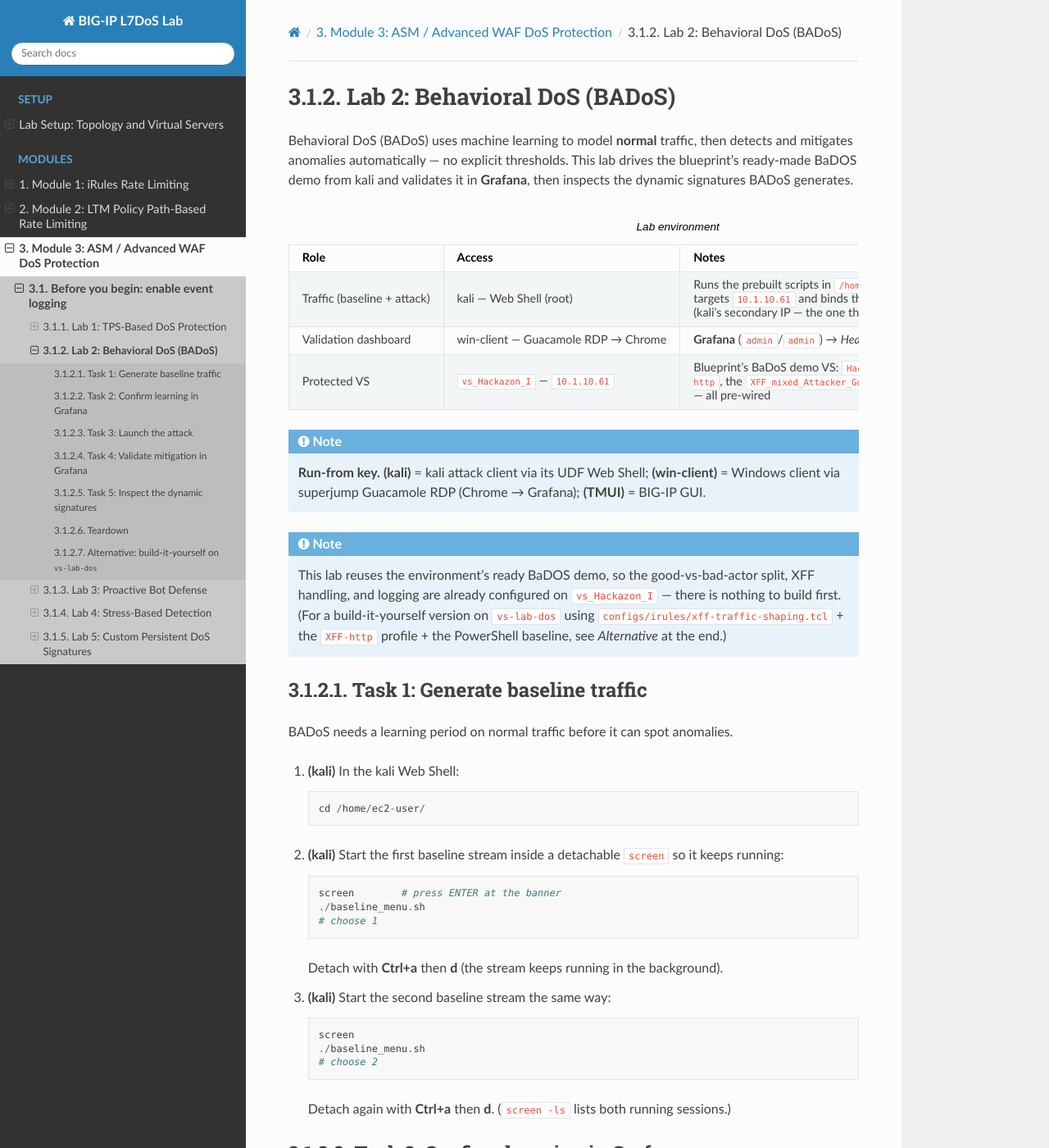
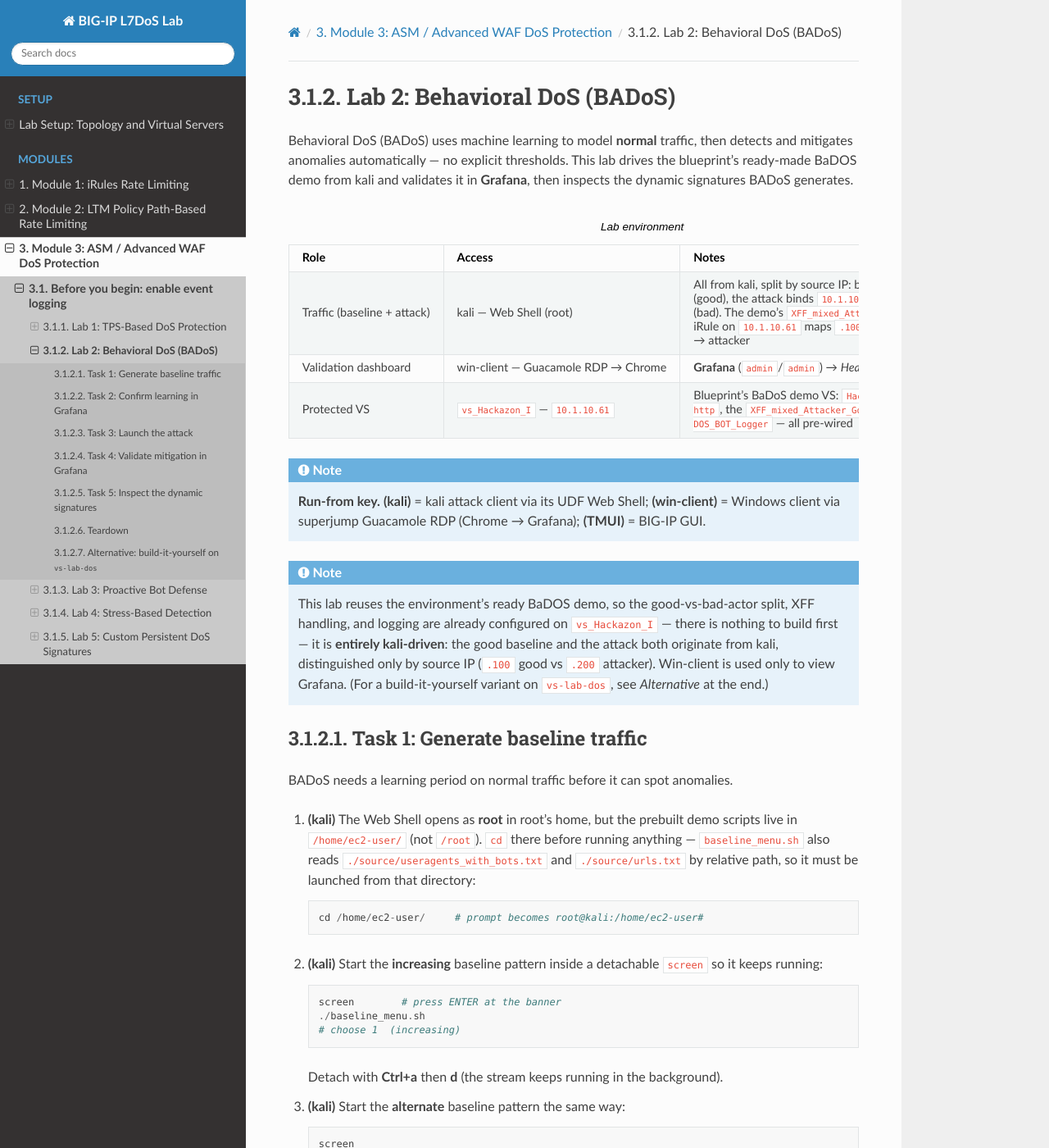
Before and after one commit to snowblind-/BIG-IP-L7DoS-Lab, a Sphinx documentation site: the page built from docs/module3-asm-waf/lab2/lab2-behavioral-dos.rst, in a window 1280 px wide and 1400 px high. Shown: the whole window at 82% size. Built offline with Sphinx 7.4.7 and the Read the Docs theme 3.1.0, drawn with Linux system fonts in a browser that asks for light colours; some of the changed text lies outside the part shown.

Commit message:
Lab 2: correct baseline to kali .100 model + note root vs /home/ec2-user script path
- Baseline corrections per baseline_menu.sh: source-binds 10.1.10.100 (good;
  menu 1=increasing, 2=alternate) vs AB_DOS.sh 10.1.10.200 (attacker), both from
  kali against 10.1.10.61; env table + model note + Task 1 labels updated;
  Alternative trimmed.
- Call out that the kali Web Shell opens as root but the demo scripts live in
  /home/ec2-user/ (not /root), and must be run from there (relative ./source/).

```diff
--- a/docs/module3-asm-waf/lab2/lab2-behavioral-dos.rst
+++ b/docs/module3-asm-waf/lab2/lab2-behavioral-dos.rst
@@ -15,9 +15,9 @@
      - Notes
    * - Traffic (baseline + attack)
      - kali — Web Shell (root)
-     - Runs the prebuilt scripts in ``/home/ec2-user/``. ``AB_DOS.sh`` targets
-       ``10.1.10.61`` and binds the attack to source ``10.1.10.200`` (kali's
-       secondary IP — the one the demo's XFF iRule tags as the bad actor)
+     - All from kali, split by source IP: baseline binds ``10.1.10.100`` (good),
+       the attack binds ``10.1.10.200`` (bad). The demo's ``XFF_mixed_Attacker_Good``
+       iRule on ``10.1.10.61`` maps ``.100`` → good and ``.200`` → attacker
    * - Validation dashboard
      - win-client — Guacamole RDP → Chrome
      - **Grafana** (``admin``/``admin``) → *Health and Mitigations*
@@ -37,36 +37,43 @@
 
    This lab reuses the environment's ready BaDOS demo, so the good-vs-bad-actor
    split, XFF handling, and logging are already configured on ``vs_Hackazon_I`` —
-   there is nothing to build first. (For a build-it-yourself version on
-   ``vs-lab-dos`` using ``configs/irules/xff-traffic-shaping.tcl`` + the
-   ``XFF-http`` profile + the PowerShell baseline, see *Alternative* at the end.)
+   there is nothing to build first — it is **entirely kali-driven**: the good
+   baseline and the attack both originate from kali, distinguished only by source
+   IP (``.100`` good vs ``.200`` attacker). Win-client is used only to view
+   Grafana. (For a build-it-yourself variant on ``vs-lab-dos``, see *Alternative*
+   at the end.)
 
 Task 1: Generate baseline traffic
 ---------------------------------
 
 BADoS needs a learning period on normal traffic before it can spot anomalies.
 
-#. **(kali)** In the kali Web Shell::
+#. **(kali)** The Web Shell opens as **root** in root's home, but the prebuilt
+   demo scripts live in ``/home/ec2-user/`` (not ``/root``). ``cd`` there before
+   running anything — ``baseline_menu.sh`` also reads
+   ``./source/useragents_with_bots.txt`` and ``./source/urls.txt`` by relative
+   path, so it must be launched from that directory::
 
-      cd /home/ec2-user/
+      cd /home/ec2-user/     # prompt becomes root@kali:/home/ec2-user#
 
-#. **(kali)** Start the first baseline stream inside a detachable ``screen`` so it
-   keeps running::
+#. **(kali)** Start the **increasing** baseline pattern inside a detachable
+   ``screen`` so it keeps running::
 
       screen        # press ENTER at the banner
       ./baseline_menu.sh
-      # choose 1
+      # choose 1  (increasing)
 
    Detach with **Ctrl+a** then **d** (the stream keeps running in the background).
 
-#. **(kali)** Start the second baseline stream the same way::
+#. **(kali)** Start the **alternate** baseline pattern the same way::
 
       screen
       ./baseline_menu.sh
-      # choose 2
+      # choose 2  (alternate)
 
-   Detach again with **Ctrl+a** then **d**. (``screen -ls`` lists both running
-   sessions.)
+   Detach again with **Ctrl+a** then **d**. (``screen -ls`` lists both sessions.)
+   Both patterns source from ``10.1.10.100`` with randomised user-agents and
+   URLs, so BADoS learns a model built from many apparent legitimate clients.
 
 Task 2: Confirm learning in Grafana
 -----------------------------------
@@ -141,14 +148,15 @@
 Alternative: build-it-yourself on ``vs-lab-dos``
 ------------------------------------------------
 
-To construct the same demo from scratch on the lab VIP instead of the prebuilt
-one, use ``vs-lab-dos`` with the ``lab_dos_bados_profile`` DoS profile, swap it to
-the ``XFF-http`` profile, attach ``configs/irules/xff-traffic-shaping.tcl``
-(good = win-client ``10.1.10.4``, attacker = kali), drive the good baseline from
-win-client with ``C:\lab\baseline-traffic.ps1`` and the attack from kali with
-``~/lab/scripts/attack/http-flood.sh``, and validate in the TMUI
-(**Security > DoS Protection > DoS Overview** → Bad Actors). This mirrors the
-prebuilt demo but is fully owned by the lab.
+To construct an equivalent demo from scratch on the lab VIP instead of the
+prebuilt one, use ``vs-lab-dos`` with ``lab_dos_bados_profile``, swap it to the
+``XFF-http`` profile, and attach ``configs/irules/xff-traffic-shaping.tcl`` — then
+generate a good baseline and an attack from sources the iRule classifies
+differently, and validate in the TMUI (**Security > DoS Protection > DoS
+Overview** → Bad Actors). Set the iRule's ``good``/``attack`` source lists to
+match whatever hosts you drive traffic from (e.g. win-client + the
+``C:\lab\baseline-traffic.ps1`` baseline, or kali's two addresses as the
+prebuilt demo does).
 
 Questions
 ~~~~~~~~~
```
